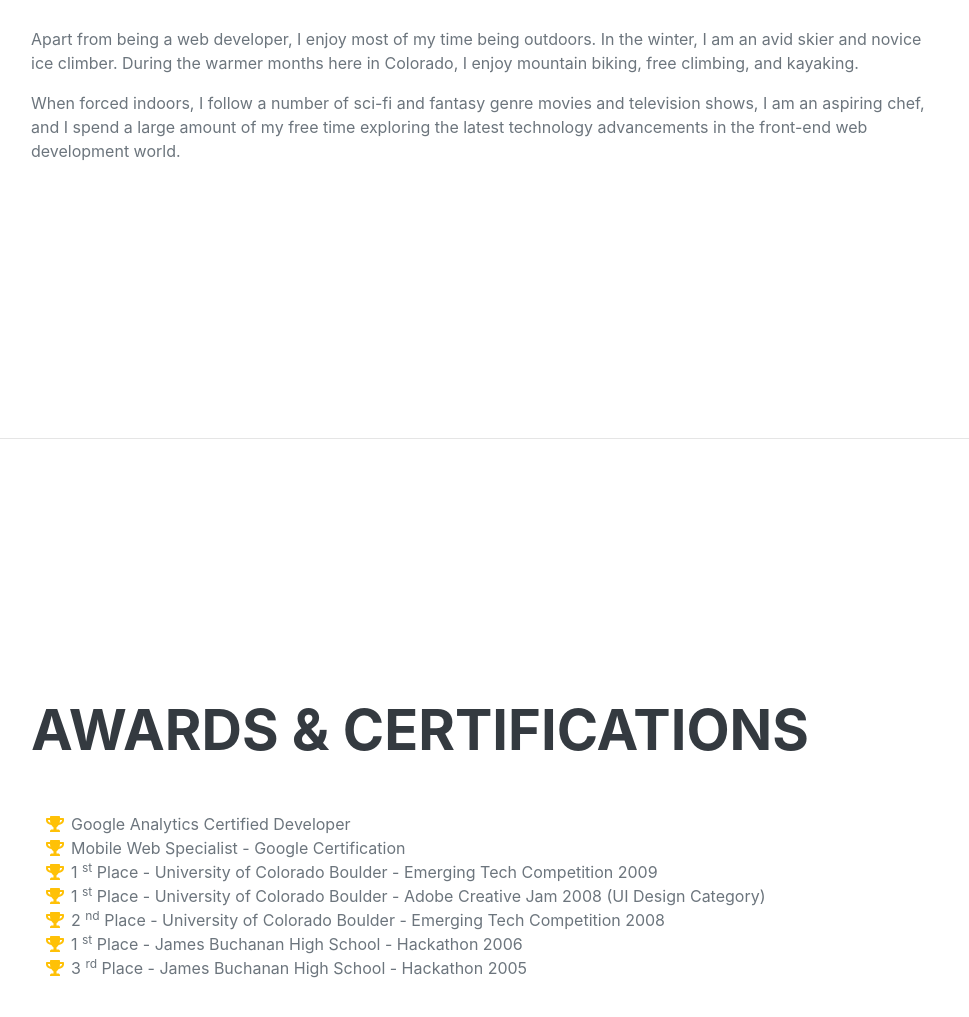
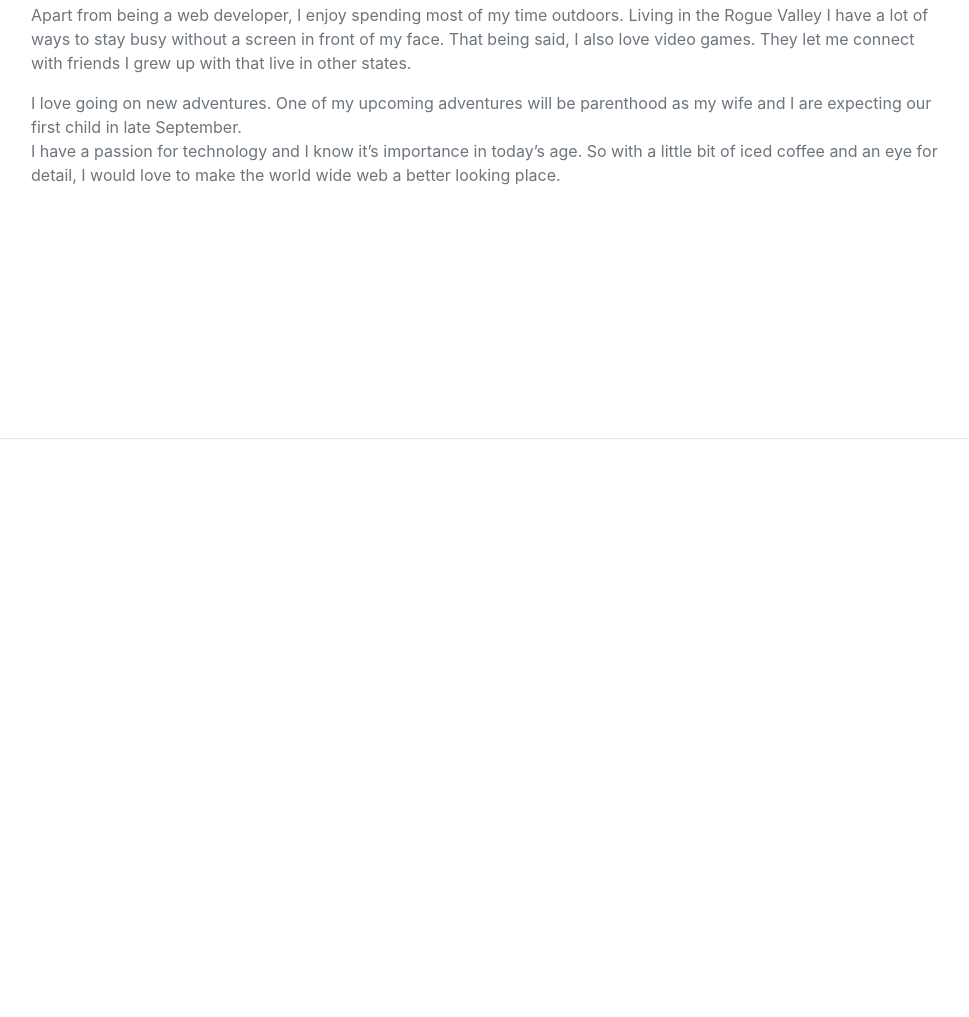
Before and after one commit to howittblaine/BH_Resume, a plain HTML site: page BH_Resume/index.html in a window 1280 px wide. Shown: the part 3783-4800 px from the top of the page, without its empty margins (289-1258 px from the left). After the commit the page ends 4222 px from the top, so only its background shows below. Drawn offline with nearby package versions, Linux system fonts and the light colour scheme; a web font is replaced by a local one.

Commit message:
Update index.html
Updated interest page.
Removed Awards page.

```diff
--- a/BH_Resume/index.html
+++ b/BH_Resume/index.html
@@ -154,57 +154,12 @@
             <section class="resume-section" id="interests">
                 <div class="resume-section-content">
                     <h2 class="mb-5">Interests</h2>
-                    <p>Apart from being a web developer, I enjoy most of my time being outdoors. In the winter, I am an avid skier and novice ice climber. During the warmer months here in Colorado, I enjoy mountain biking, free climbing, and kayaking.</p>
-                    <p class="mb-0">When forced indoors, I follow a number of sci-fi and fantasy genre movies and television shows, I am an aspiring chef, and I spend a large amount of my free time exploring the latest technology advancements in the front-end web development world.</p>
+                    <p>Apart from being a web developer, I enjoy spending most of my time outdoors. Living in the Rogue Valley I have a lot of ways to stay busy without a screen in front of my face. That being said, I also love video games. They let me connect with friends I grew up with that live in other states. </p>
+                    <p class="mb-0">I love going on new adventures. One of my upcoming adventures will be parenthood as my wife and I are expecting our first child in late September.</p>
+                    <p class="mb-0">I have a passion for technology and I know it’s importance in today’s age. So with a little bit of iced coffee and an eye for detail, I would love to make the world wide web a better looking place.</p>
                 </div>
             </section>
             <hr class="m-0" />
-            <!-- Awards-->
-            <section class="resume-section" id="awards">
-                <div class="resume-section-content">
-                    <h2 class="mb-5">Awards & Certifications</h2>
-                    <ul class="fa-ul mb-0">
-                        <li>
-                            <span class="fa-li"><i class="fas fa-trophy text-warning"></i></span>
-                            Google Analytics Certified Developer
-                        </li>
-                        <li>
-                            <span class="fa-li"><i class="fas fa-trophy text-warning"></i></span>
-                            Mobile Web Specialist - Google Certification
-                        </li>
-                        <li>
-                            <span class="fa-li"><i class="fas fa-trophy text-warning"></i></span>
-                            1
-                            <sup>st</sup>
-                            Place - University of Colorado Boulder - Emerging Tech Competition 2009
-                        </li>
-                        <li>
-                            <span class="fa-li"><i class="fas fa-trophy text-warning"></i></span>
-                            1
-                            <sup>st</sup>
-                            Place - University of Colorado Boulder - Adobe Creative Jam 2008 (UI Design Category)
-                        </li>
-                        <li>
-                            <span class="fa-li"><i class="fas fa-trophy text-warning"></i></span>
-                            2
-                            <sup>nd</sup>
-                            Place - University of Colorado Boulder - Emerging Tech Competition 2008
-                        </li>
-                        <li>
-                            <span class="fa-li"><i class="fas fa-trophy text-warning"></i></span>
-                            1
-                            <sup>st</sup>
-                            Place - James Buchanan High School - Hackathon 2006
-                        </li>
-                        <li>
-                            <span class="fa-li"><i class="fas fa-trophy text-warning"></i></span>
-                            3
-                            <sup>rd</sup>
-                            Place - James Buchanan High School - Hackathon 2005
-                        </li>
-                    </ul>
-                </div>
-            </section>
         </div>
         <!-- Bootstrap core JS-->
         <script src="https://cdnjs.cloudflare.com/ajax/libs/jquery/3.5.1/jquery.min.js"></script>
```
